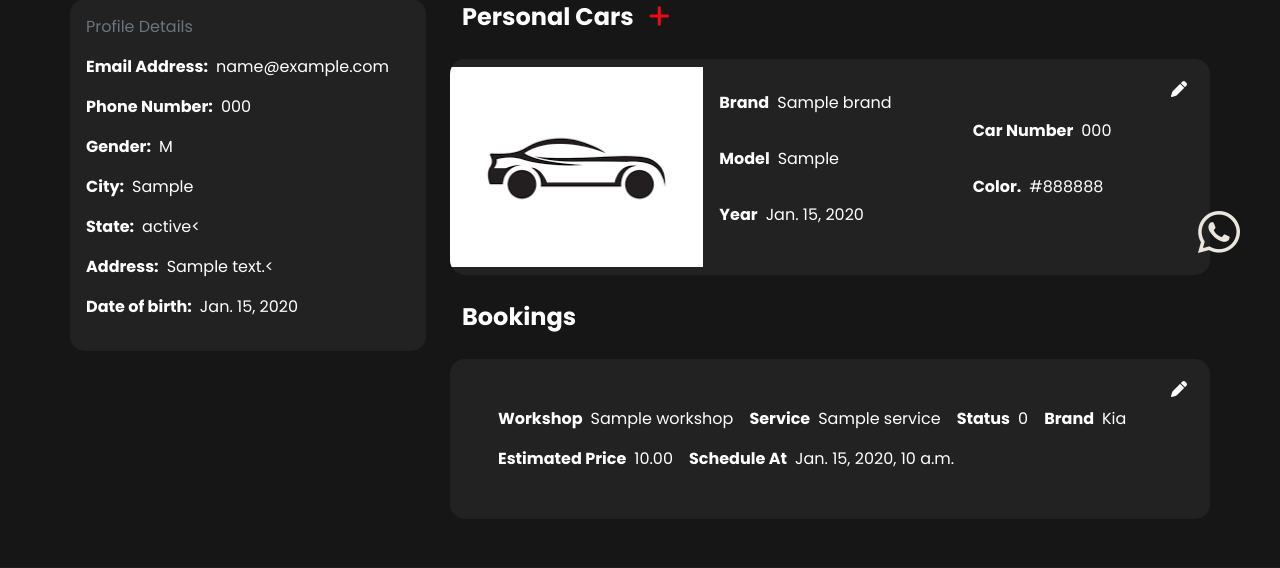
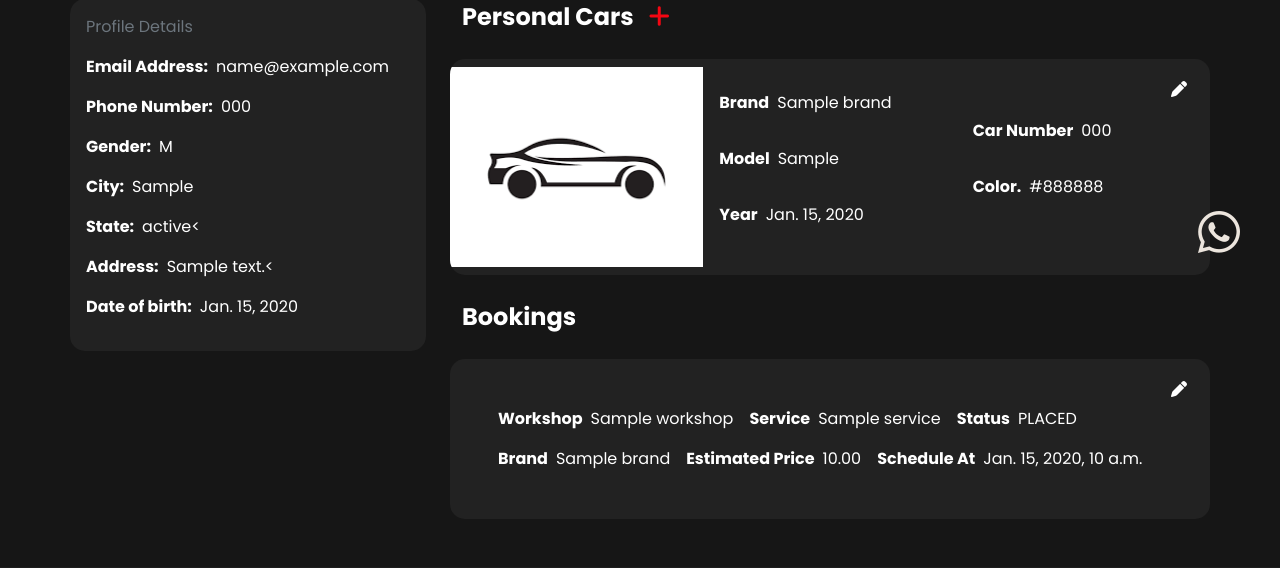
Before and after one commit to mohamedgamalmoha/Car-Service-Marketplace, a Django app: page /auth/profile/ in a window 1280 px wide. Shown: the part 503-1071 px from the top of the page. Run offline with Django 3.2, Linux system fonts and the light colour scheme; a user stored in the database is signed in; tables that the repository leaves empty hold one stand-in row (values such as "Sample post"); grey boxes marked "Sample" are stand-in pictures; some libraries are stand-ins or nearby versions.

Commit message:
Modify profile page

```diff
--- a/templates/accounts/profile.html
+++ b/templates/accounts/profile.html
@@ -115,11 +115,11 @@
                     </div>
                     <div class="d-flex gap-2 ">
                         <p class="fw-bold m-0 text-white">Status</p>
-                        <p class="text-white m-0">{{ booking.status }}</p>
+                        <p class="text-white m-0">{{ booking.get_status_display }}</p>
                     </div>
                     <div class="d-flex gap-2 ">
                         <p class="fw-bold m-0 text-white">Brand</p>
-                        <p class="text-white m-0">Kia</p>
+                        <p class="text-white m-0">{{ booking.car.brand }}</p>
                     </div>
                     <div class="d-flex gap-2 ">
                         <p class="fw-bold m-0 text-white">Estimated Price</p>
```
